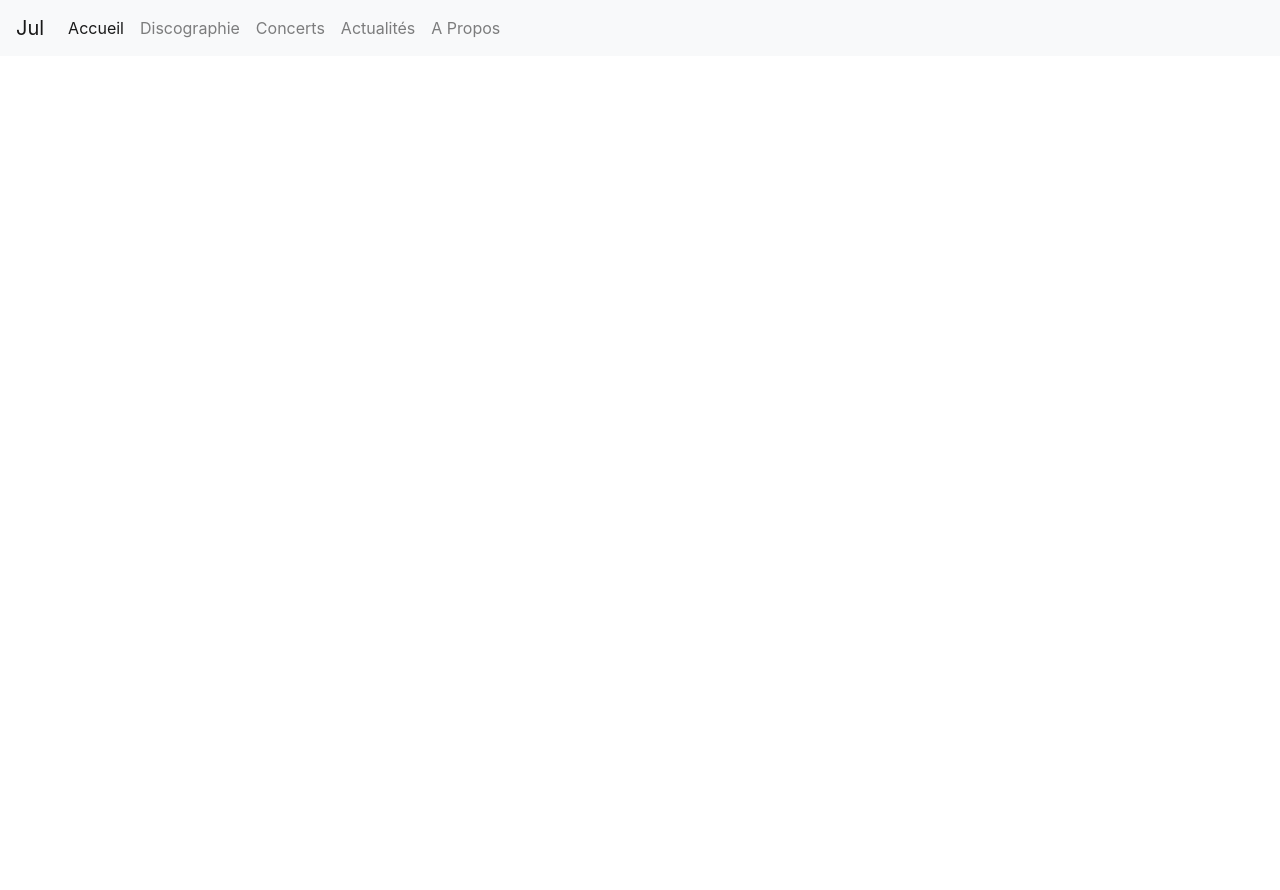
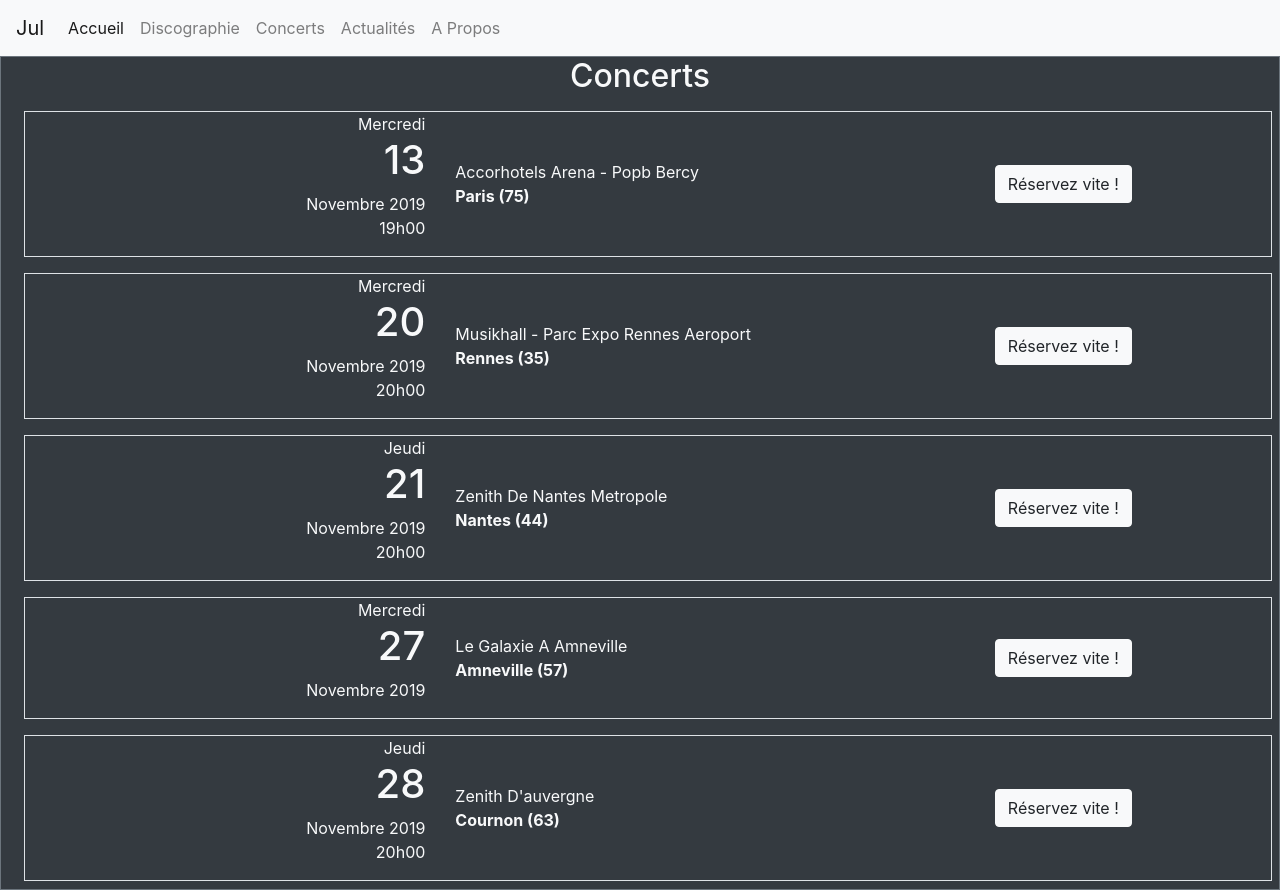
Before and after one commit to EntreLouisEtLui/jul-project, a React (Create React App) app: page /Concerts in a window 1280 px wide. Before the commit the page ends 800 px from the top, so only its background shows below. Built offline with nearby package versions, Linux system fonts and the light colour scheme.

Commit message:
Contenu page

```diff
--- a/src/views/Actu.js
+++ b/src/views/Actu.js
@@ -1,6 +1,7 @@
 import React from 'react';
 import {Link} from 'react-router-dom';
 import NavBar from "../NavBar"
+import TwitterContainer from "../TwitterContainer";
 
 
 const Actu = () => {
@@ -8,6 +9,10 @@ const Actu = () => {
         <div className="App bg-dark">
 
           <NavBar/>
+          <div class="col border border-secondary text-light">
+          <h2>Actualités</h2>
+          <TwitterContainer/>
+          </div>
       </div>
     );
 };
--- a/src/views/Concerts.js
+++ b/src/views/Concerts.js
@@ -8,6 +8,113 @@ const Concerts = () => {
         <div className="App bg-dark">
 
           <NavBar/>
+          <div class="col border border-secondary text-light">
+            <h2>Concerts</h2>
+            <div class="container-fluid">
+              <div class="row">
+                <div class="col-12 border m-2 p-0">
+                <div class="container-fluid">
+                    <div class="row">
+                      <div class="col-sm text-right m-auto">
+                        <p>Mercredi<br/>
+                        <h1>13</h1>
+                        Novembre 2019<br/>
+                        19h00
+                        </p>
+                      </div>
+                      <div class="col-sm text-left m-auto">
+                        Accorhotels Arena - Popb Bercy<br/>
+                        <strong>Paris (75)</strong>
+                      </div>
+                      <div class="col-sm m-auto">
+                      <button type="button" class="btn btn-light">Réservez vite !</button>
+                      </div>
+                    </div>
+                  </div>
+                 </div>
+                 <div class="col-12 border m-2 p-0">
+                <div class="container-fluid">
+                    <div class="row">
+                      <div class="col-sm text-right m-auto">
+                        <p>Mercredi<br/>
+                        <h1>20</h1>
+                        Novembre 2019<br/>
+                        20h00
+                        </p>
+                      </div>
+                      <div class="col-sm text-left m-auto">
+                      Musikhall - Parc Expo Rennes Aeroport<br/>
+                        <strong>Rennes (35)</strong>
+                      </div>
+                      <div class="col-sm m-auto">
+                      <button type="button" class="btn btn-light">Réservez vite !</button>
+                      </div>
+                    </div>
+                  </div>
+                 </div>
+                 <div class="col-12 border m-2 p-0">
+                <div class="container-fluid">
+                    <div class="row">
+                      <div class="col-sm text-right m-auto">
+                        <p>Jeudi<br/>
+                        <h1>21</h1>
+                        Novembre 2019<br/>
+                        20h00
+                        </p>
+                      </div>
+                      <div class="col-sm text-left m-auto">
+                      Zenith De Nantes Metropole<br/>
+                        <strong>Nantes (44)</strong>
+                      </div>
+                      <div class="col-sm m-auto">
+                      <button type="button" class="btn btn-light">Réservez vite !</button>
+                      </div>
+                    </div>
+                  </div>
+                 </div>
+                 <div class="col-12 border m-2 p-0">
+                <div class="container-fluid">
+                    <div class="row">
+                      <div class="col-sm text-right m-auto">
+                        <p>Mercredi<br/>
+                        <h1>27</h1>
+                        Novembre 2019
+                        </p>
+                      </div>
+                      <div class="col-sm text-left m-auto">
+                      Le Galaxie A Amneville<br/>
+                        <strong>Amneville (57)</strong>
+                      </div>
+                      <div class="col-sm m-auto">
+                      <button type="button" class="btn btn-light">Réservez vite !</button>
+                      </div>
+                    </div>
+                  </div>
+                 </div>
+                 <div class="col-12 border m-2 p-0">
+                <div class="container-fluid">
+                    <div class="row">
+                      <div class="col-sm text-right m-auto">
+                        <p>Jeudi<br/>
+                        <h1>28</h1>
+                        Novembre 2019<br/>
+                        20h00
+                        </p>
+                      </div>
+                      <div class="col-sm text-left m-auto">
+                      Zenith D'auvergne<br/>
+
+                        <strong>Cournon (63)</strong>
+                      </div>
+                      <div class="col-sm m-auto">
+                      <button type="button" class="btn btn-light">Réservez vite !</button>
+                      </div>
+                    </div>
+                  </div>
+                 </div>
+              </div>
+            </div>
+          </div>
       </div>
     );
 };
--- a/src/views/Discographie.js
+++ b/src/views/Discographie.js
@@ -1,6 +1,12 @@
 import React from 'react';
 import {Link} from 'react-router-dom';
 import NavBar from "../NavBar"
+
+import Rien100Rien from "../img/Rien100Rien.jpg";
+import Albumgratuit from "../img/AlbumGratuitVol4.jpg";
+import LaTeteDansLesNuages from "../img/LaTeteDansLesNuages.jpg";
+import LaZoneEnPersonne from "../img/LaZoneEnPersonne.jpg";
+import LOvni from "../img/LOvni.jpg";
 
 
 const Discographie = () => {
@@ -8,6 +14,32 @@ const Discographie = () => {
         <div className="App bg-dark">
 
           <NavBar/>
+          <div class="col border border-secondary text-light">
+            <h2>Discographie</h2>
+            <div class="container-fluid">
+              <div class="row">
+                <div class="col m-3">
+                  <img width="180" alt="Rien100Rien" src={Rien100Rien}></img>
+                </div>
+                <div class="col m-3">
+                <img width="180" alt="Rien100Rien" src={Albumgratuit}></img>
+
+                </div>
+                <div class="col m-3">
+                <img width="180" alt="Rien100Rien" src={LaTeteDansLesNuages}></img>
+
+                </div>
+                <div class="col m-3">
+                <img width="180" alt="Rien100Rien" src={LaZoneEnPersonne}></img>
+
+                </div>
+                <div class="col m-3">
+                <img width="180" alt="Rien100Rien" src={LOvni}></img>
+
+                </div>
+              </div>
+            </div>
+            </div>
       </div>
     );
 };
```
